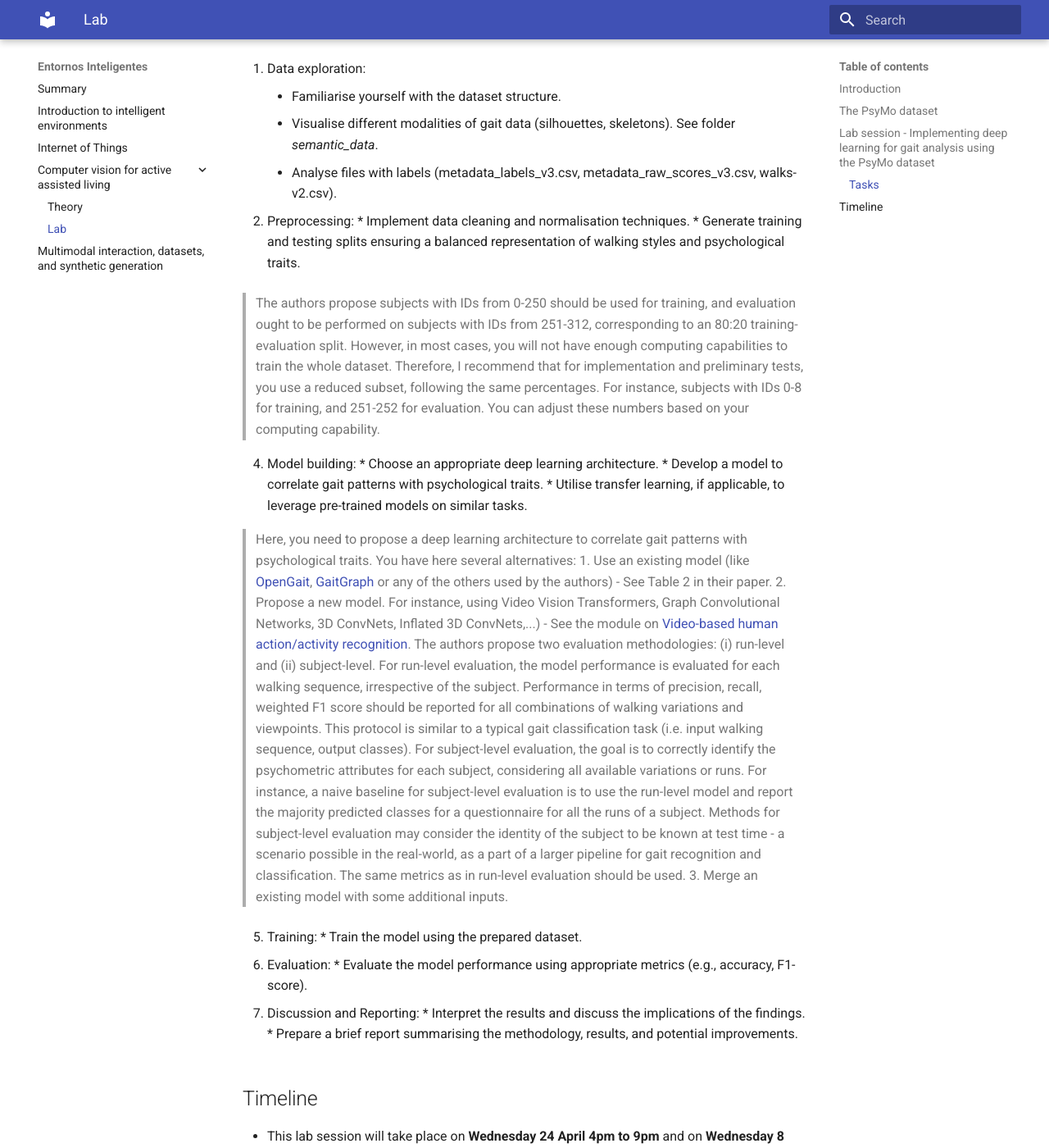
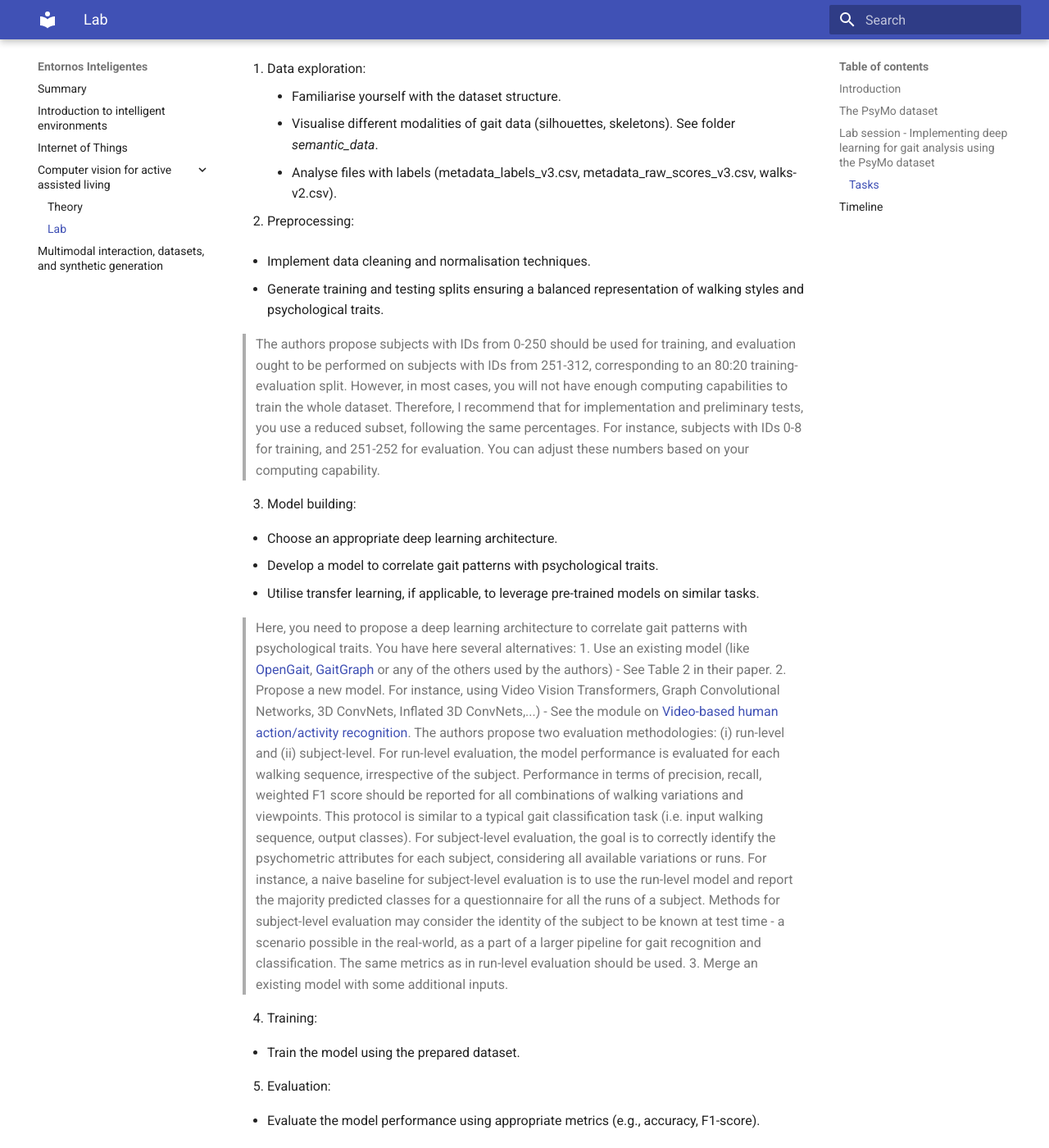
Before and after one commit to FranciscoFlorezRevuelta/EI, an MkDocs documentation site: the page built from docs/CV-AAL-lab.md, in a window 1280 px wide and 1400 px high, scrolled down 1611 px. Shown: the whole window at 82% size. Built offline with MkDocs 1.6.1 and Material for MkDocs 9.7.7, drawn with Linux system fonts in a browser that asks for light colours; some of the changed lines change nothing that is shown; some of the changed text lies outside the part shown.

Commit message:
Update CV-AAL-lab.md

```diff
--- a/docs/CV-AAL-lab.md
+++ b/docs/CV-AAL-lab.md
@@ -25,13 +25,15 @@ This lab session aims to provide students with practical experience in applying
    * Visualise different modalities of gait data (silhouettes, skeletons). See folder *semantic_data*.
    * Analyse files with labels (metadata_labels_v3.csv, metadata_raw_scores_v3.csv, walks-v2.csv).
 
-3. Preprocessing:
+2. Preprocessing:
+
    * Implement data cleaning and normalisation techniques.
    * Generate training and testing splits ensuring a balanced representation of walking styles and psychological traits.
 
    > The authors propose subjects with IDs from 0-250 should be used for training, and evaluation ought to be performed on subjects with IDs from 251-312, corresponding to an 80:20 training-evaluation split. However, in most cases, you will not have enough computing capabilities to train the whole dataset. Therefore, I recommend that for implementation and preliminary tests, you use a reduced subset, following the same percentages. For instance, subjects with IDs 0-8 for training, and 251-252 for evaluation. You can adjust these numbers based on your computing capability.
 
-4. Model building:
+3. Model building:
+
    * Choose an appropriate deep learning architecture.
    * Develop a model to correlate gait patterns with psychological traits.
    * Utilise transfer learning, if applicable, to leverage pre-trained models on similar tasks.
@@ -42,14 +44,16 @@ This lab session aims to provide students with practical experience in applying
    > The authors propose two evaluation methodologies: (i) run-level and (ii) subject-level. For run-level evaluation, the model performance is evaluated for each walking sequence, irrespective of the subject. Performance in terms of precision, recall, weighted F1 score should be reported for all combinations of walking variations and viewpoints. This protocol is similar to a typical gait classification task (i.e. input walking sequence, output classes). For subject-level evaluation, the goal is to correctly identify the psychometric attributes for each subject, considering all available variations or runs. For instance, a naive baseline for subject-level evaluation is to use the run-level model and report the majority predicted classes for a questionnaire for all the runs of a subject. Methods for subject-level evaluation may consider the identity of the subject to be known at test time - a scenario possible in the real-world, as a part of a larger pipeline for gait recognition and classification. The same metrics as in run-level evaluation should be used.
    > 3. Merge an existing model with some additional inputs.
 
+4. Training:
 
-5. Training:
    * Train the model using the prepared dataset.
 
-6. Evaluation:
+5. Evaluation:
+
    * Evaluate the model performance using appropriate metrics (e.g., accuracy, F1-score).
 
-7. Discussion and Reporting:
+6. Discussion and Reporting:
+
    * Interpret the results and discuss the implications of the findings.
    * Prepare a brief report summarising the methodology, results, and potential improvements.
 
```
